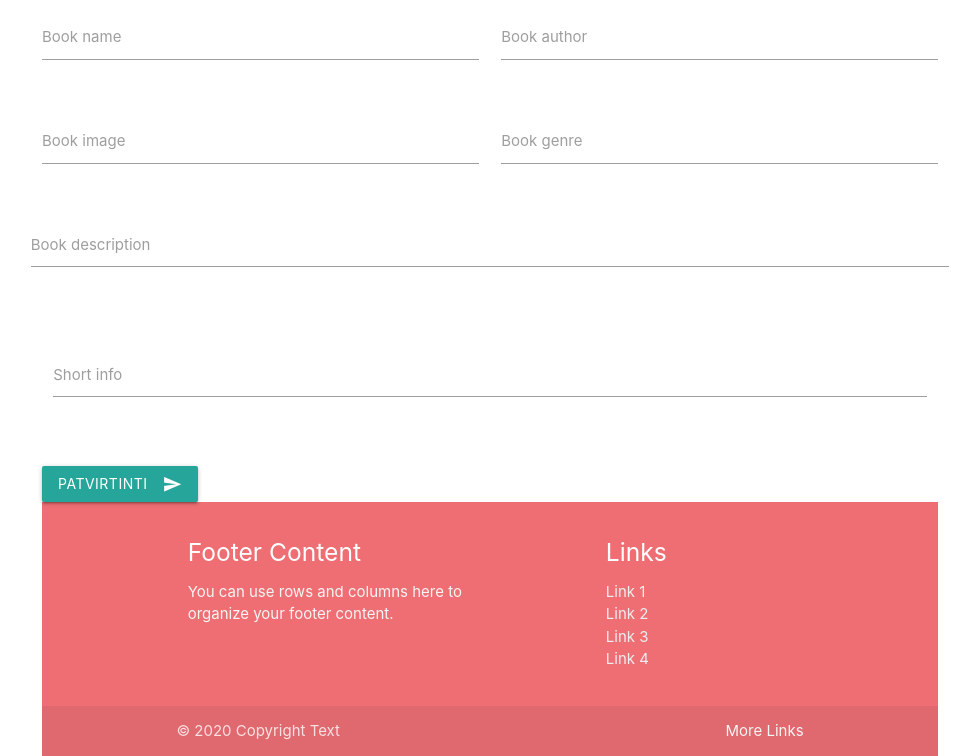
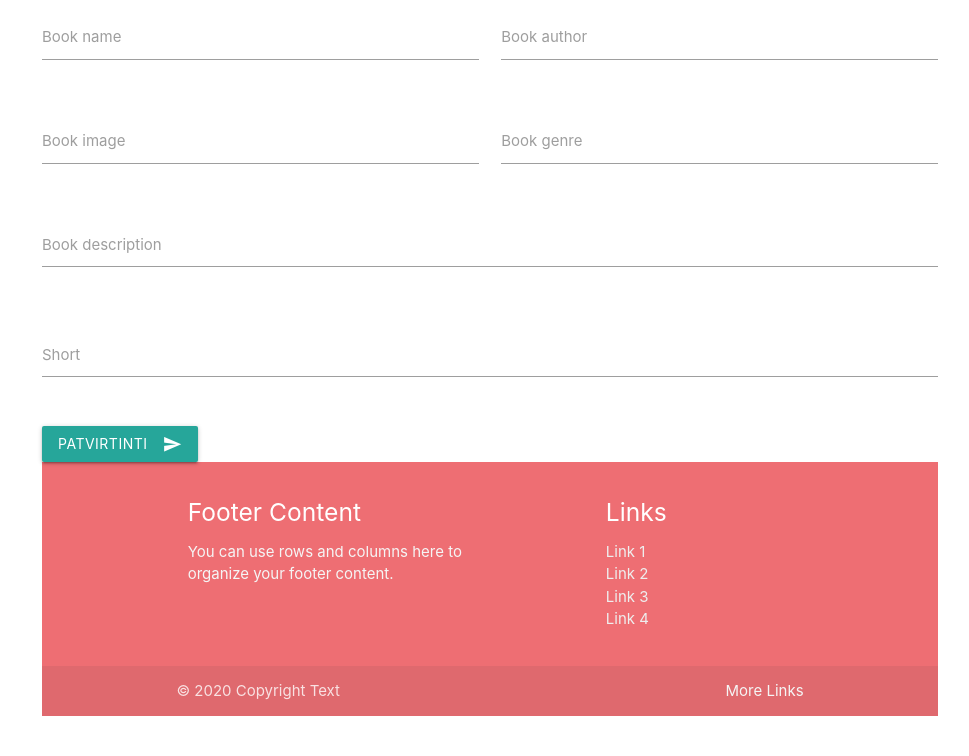
Before and after one commit to EldarViduto/betkoks, a PHP site: page /newbook.php in a window 1280 px wide. Shown: the part 201-957 px from the top of the page, without its empty margins (150-1119 px from the left). After the commit the page ends 917 px from the top, so only its background shows below. Run offline with PHP 8.4, Linux system fonts and the light colour scheme.

Commit message:
naujausias update

```diff
--- a/newbook.php
+++ b/newbook.php
@@ -8,22 +8,24 @@
     if (isset($_GET["name"]) && $_GET["name"] != "") {
 
         $name = $_GET["name"];
-        $surname = $_GET["surname"];
-        $email = $_GET["email"];
-        $password = $_GET["password"];
+        $author = $_GET["author"];
+        $img = $_GET["img"];
+        $genre = $_GET["genre"];
+        $description = $_GET["description"];
+        $info = $_GET["info"];
 
 
-        $sql = "INSERT INTO user_info (user_name, user_surname, user_email, user_password)
-        VALUES ('$name', '$surname', '$email', '$password')";
+        $sql = "INSERT INTO book_info (book_name, book_author, book_img, book_genre, book_description, book_short_info)
+        VALUES ('$name', '$author', '$img', '$genre', '$description', '$info')";
 
 
         if ($conn->query($sql) === true) {
-            header("Location: register.php?status=success");
+            header("Location: newbook.php?status=success");
         } else {
             echo "Error: " . $sql . "<br>" . $conn->error;
         }
+
     }
-
     ?>
 
     <h1>Naujos knygos registravimas</h1>
@@ -54,25 +56,21 @@
         </div>
 
         <div class="row">
-            <form class="col s12">
-                <div class="row">
+
                     <div class="input-field col s12">
-                        <textarea id="book-description" class="materialize-textarea"></textarea>
+                        <textarea id="book-description" class="materialize-textarea" name="description"></textarea>
                         <label for="book-description">Book description</label>
                     </div>
-                </div>
-            </form>
+
         </div>
 
         <div class="row">
-            <form class="col s12">
-                <div class="row">
+
                     <div class="input-field col s12">
-                        <textarea id="short-info" class="materialize-textarea"></textarea>
-                        <label for="short-info">Short info</label>
+                        <textarea id="short-info" class="materialize-textarea" name="info"></textarea>
+                        <label for="short-info">Short</label>
                     </div>
-                </div>
-            </form>
+
         </div>
 
         <!-- <div class="row">
```
